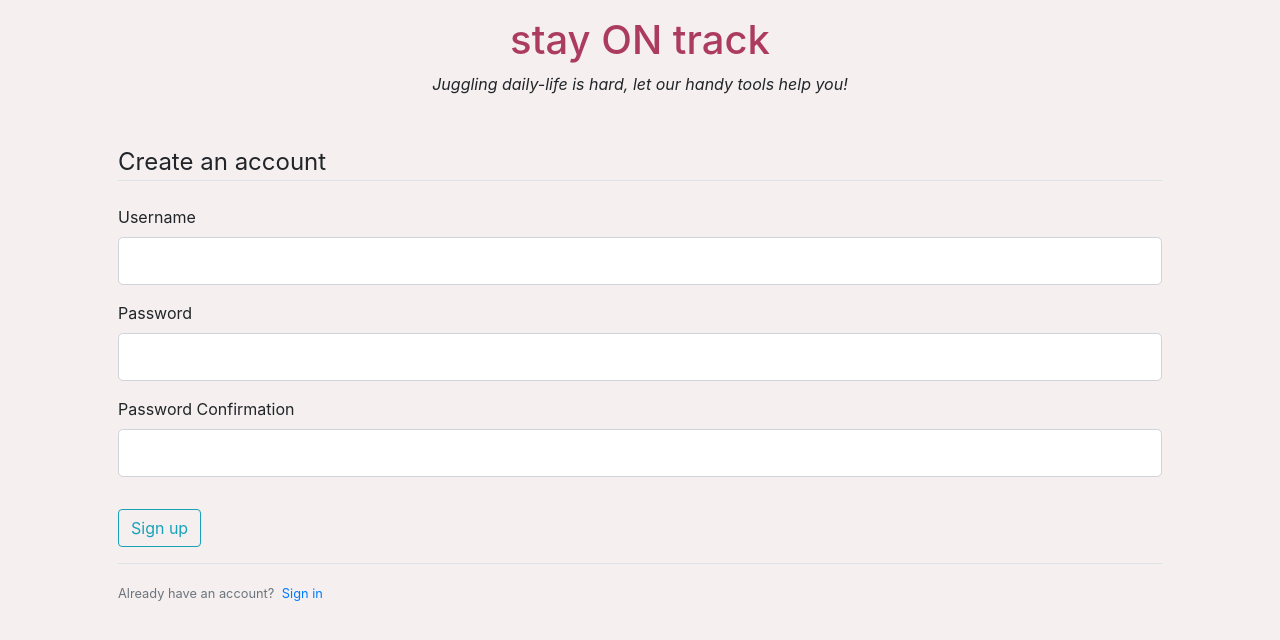
After one commit to TiffanySantos/cs50x-final, a Flask app: template myapp/templates/register.html in a window 1280 px wide. The commit adds this page. Shown: the top 640 px of the page. Run offline with Flask 2, Linux system fonts and the light colour scheme; the template is opened without the code that fills it: values that come from a table or form of the project are taken from there, others are empty; some libraries are stand-ins or nearby versions.

Commit message:
implemented routed and template for register

```diff
--- a/myapp/__init__.py
+++ b/myapp/__init__.py
@@ -10,6 +10,6 @@ app.config['SQLALCHEMY_DATABASE_URI'] = 'sqlite:///app.db' # call your db whatev
 app.config['SQLALCHEMY_TRACK_MODIFICATIONS'] = False # supresses sqlalchemy warnings
 db = SQLAlchemy(app)
 app.register_error_handler(404, page_not_found)
-app.secret_key = 'necessary-for-sessions-to-work'
+app.config['SECRET_KEY'] = '1b3b4a27cd406104a55ca3deec8b7d44' # to obtain, in python interpreter >>> import secrets >>> secrets.totken_hex(16)
 
-from myapp import routes, models
+from myapp import routes, models, forms
--- /dev/null
+++ b/myapp/forms.py
@@ -0,0 +1,16 @@
+from flask_wtf import FlaskForm
+from wtforms import StringField, PasswordField, SubmitField, BooleanField
+from wtforms.validators import DataRequired, EqualTo
+
+
+class RegistrationForm(FlaskForm):
+  username = StringField('Username', validators=[DataRequired()])
+  password = PasswordField('Password', validators=[DataRequired()])
+  password_confirmation = PasswordField('Password Confirmation', validators=[DataRequired(), EqualTo('password')])
+  submit = SubmitField('Sign up')
+
+class LoginForm(FlaskForm):
+  username = StringField('Username', validators=[DataRequired()])
+  password = PasswordField('Password', validators=[DataRequired()])
+  remember = BooleanField('Remember Me')
+  submit = SubmitField('Login')
--- a/myapp/templates/layout.html
+++ b/myapp/templates/layout.html
@@ -15,8 +15,8 @@
 
     <div class="container mt-3">
       <div class="page-header text-center">
-        <h1>Stay ON track</h1>
-        <em>Juggling daily-life is hard, let these handy tools help you!</em>
+        <h1>stay ON track</h1>
+        <em>Juggling daily-life is hard, let our handy tools help you!</em>
       </div>
     </div>
 
--- /dev/null
+++ b/myapp/templates/register.html
@@ -0,0 +1,33 @@
+{% extends "layout.html" %}
+{% block title %}Register{% endblock %}
+{% block main %}
+    <div class='content-section'>
+      <form method='POST' action='register'>
+        {{ form.hidden_tag() }} <!--uses secret token to keep data safe-->
+        <fieldset class='form-group'>
+          <legend class='border-bottom mb-4'>Create an account</legend>
+          <div class="form-group">
+            {{ form.username.label(class='form-control-label')}}
+            {{ form.username(class='form-control form-control-lg')}}
+          </div>
+          <div class="form-group">
+            {{ form.password.label(class='form-control-label')}}
+            {{ form.password(class='form-control form-control-lg')}}
+          </div>
+          <div class="form-group">
+            {{ form.password_confirmation.label(class='form-control-label')}}
+            {{ form.password_confirmation(class='form-control form-control-lg')}}
+          </div>
+        </fieldset>
+          <div class="form-group">
+              {{ form.submit(class="btn btn-outline-info")}}
+          </div>
+      </form>
+    </div>
+    <div class='border-top pt-3'>
+      <small class='text-muted'>
+        Already have an account? <a class='ml-1' href="{{ url_for('login')}}">Sign in</a>
+      </small>
+    </div>
+
+{% endblock %}
```
Also changed, not shown: myapp/routes.py (+20 -1 lines), myapp/templates/models.py (deleted, +0 -12 lines).
